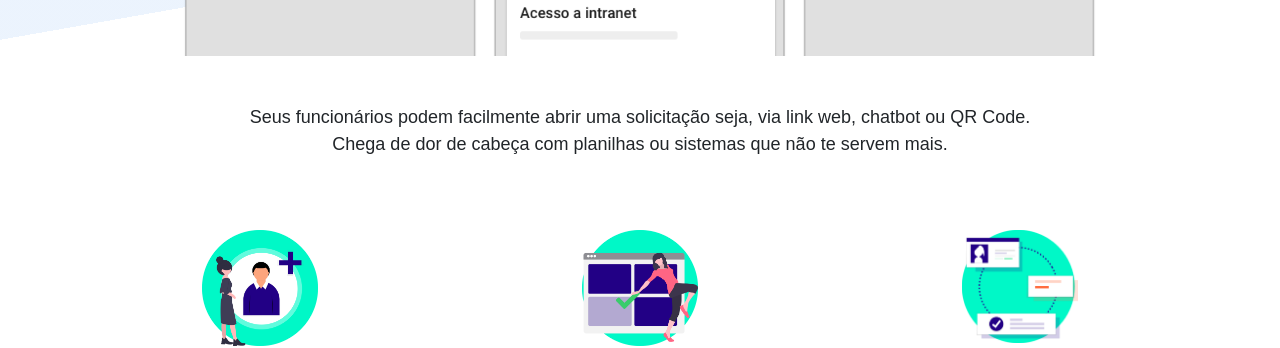
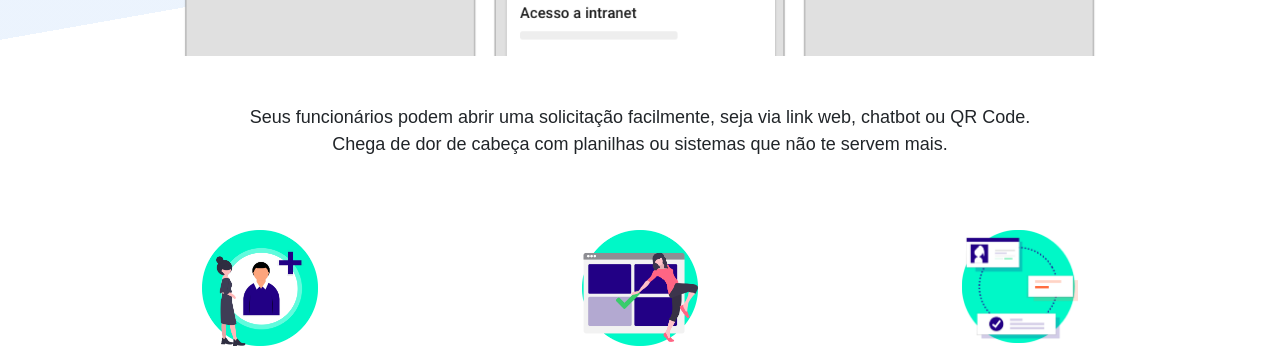
Before and after one commit to lobby-tech/lobby.tech, a Jekyll site: the page built from empresas.html, in a window 1280 px wide. Shown: the part 790-1138 px from the top of the page. Built offline with Jekyll 4.4.1, drawn with Linux system fonts in a browser that asks for light colours.

Commit message:
Updated text

```diff
--- a/empresas.html
+++ b/empresas.html
@@ -42,14 +42,14 @@ layout: default
 
       <div class="row mt-4 justify-content-center">
         <div class="col-12 col-sm-12 col-lg-10 text-center">
-          <img src="/assets/images/tickets.png" width="100%">
+          <img src="/assets/images/tickets1.png" width="100%">
         </div>
       </div>
 
       <div class="row pt-5 justify-content-center">
         <div class="col-lg-9 text-center">
           <p class="pb-2 px-1 font--md font-title">
-            Seus funcionários podem facilmente abrir uma solicitação seja, via link web, chatbot ou QR Code.
+            Seus funcionários podem abrir uma solicitação facilmente, seja via link web, chatbot ou QR Code.
             Chega de dor de cabeça com planilhas ou sistemas que não te servem mais.
           </p>
         </div>
```
Also changed, not shown: assets/images/tickets1.png (renamed from assets/images/tickets.png).
